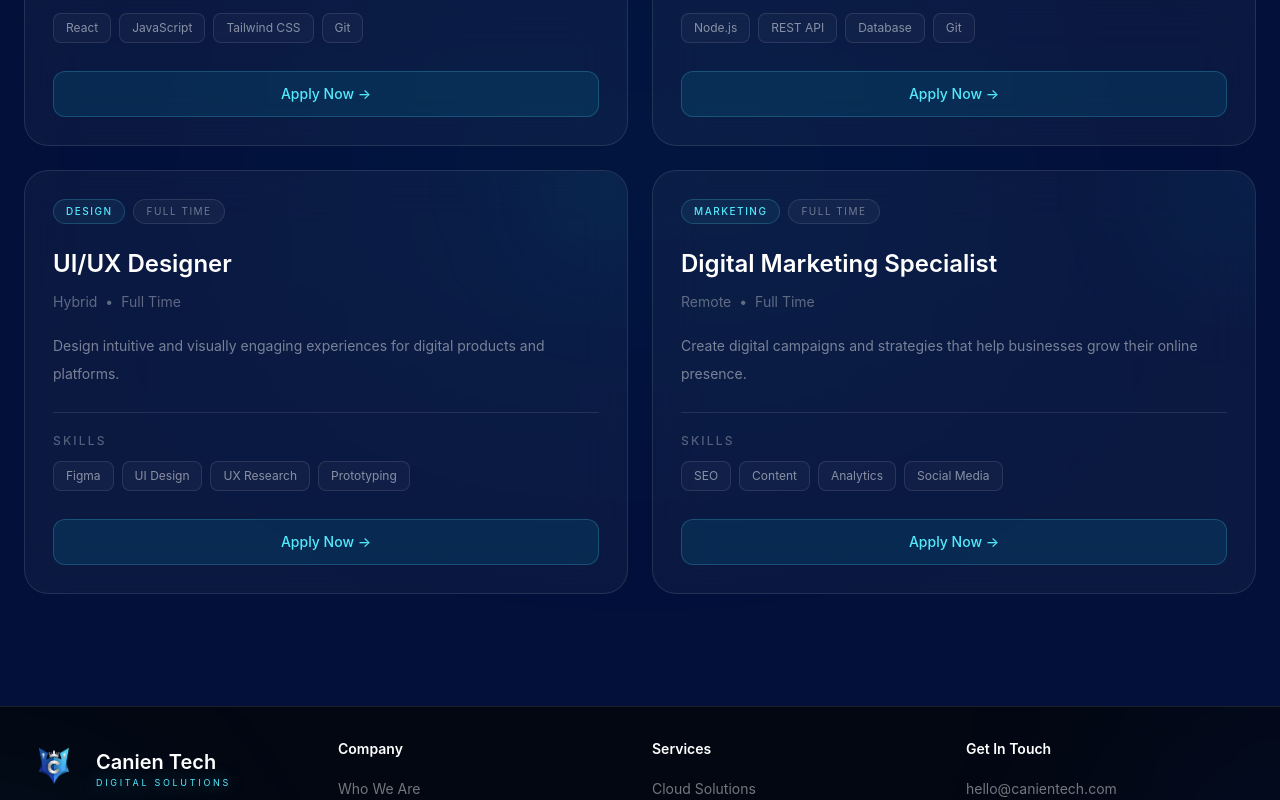
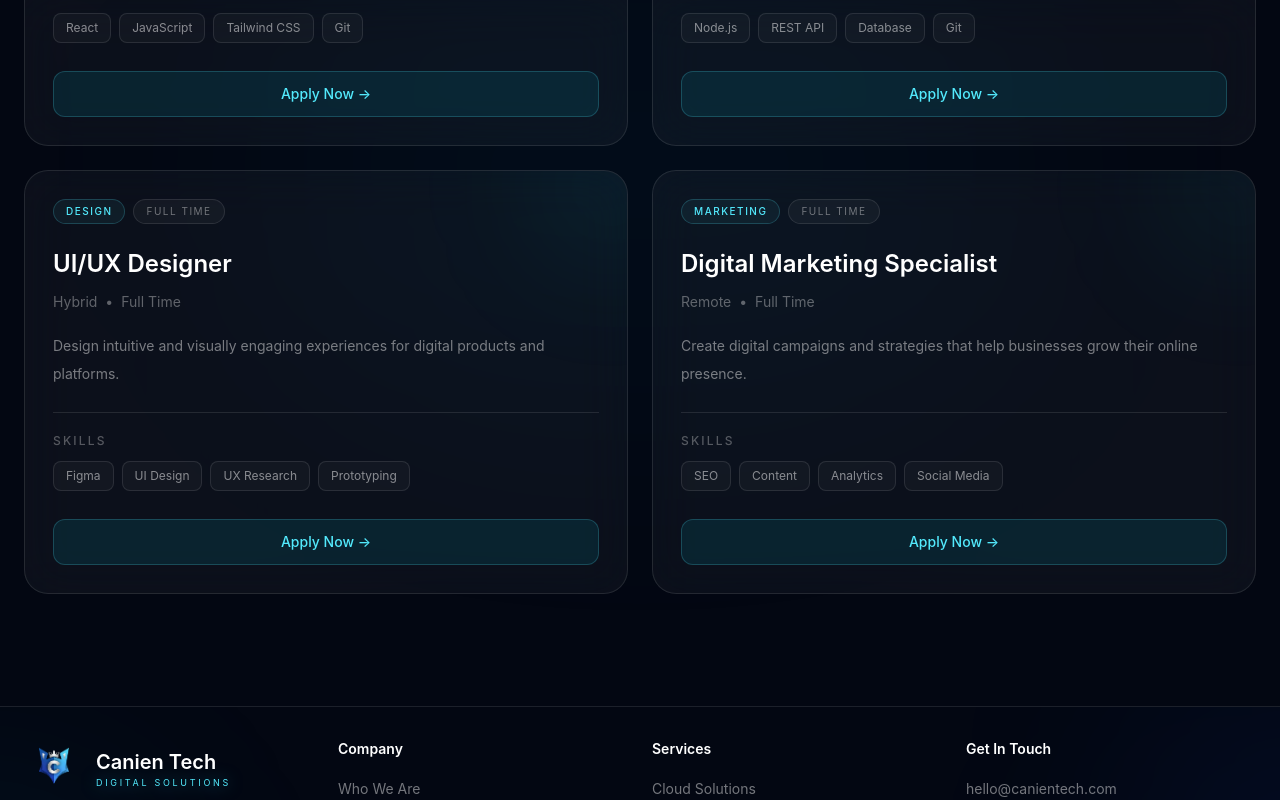
Before and after one commit to sourav-07-s/CanienTech, a React (Vite) app: page /careers in a window 1280 px wide. Shown: the part 949-1749 px from the top of the page. Built offline with nearby package versions, Linux system fonts and the light colour scheme.

Commit message:
contact form minor change

```diff
--- a/src/components/Contact/ContactForm.jsx
+++ b/src/components/Contact/ContactForm.jsx
@@ -11,6 +11,7 @@ const ContactForm = () => {
 
   const [errors, setErrors] = useState({});
   const [submitted, setSubmitted] = useState(false);
+  const [isSubmitting, setIsSubmitting] = useState(false);
 
   const handleChange = (event) => {
     const { name, value } = event.target;
@@ -48,7 +49,8 @@ const ContactForm = () => {
     if (!formData.message.trim()) {
       newErrors.message = "Message is required.";
     } else if (formData.message.trim().length < 10) {
-      newErrors.message = "Message must be at least 10 characters.";
+      newErrors.message =
+        "Message must be at least 10 characters.";
     }
 
     setErrors(newErrors);
@@ -56,11 +58,20 @@ const ContactForm = () => {
     return Object.keys(newErrors).length === 0;
   };
 
-  const handleSubmit = (event) => {
+  const handleSubmit = async (event) => {
     event.preventDefault();
 
-    if (!validate()) return;
+    if (!validate()) {
+      return;
+    }
 
+    setIsSubmitting(true);
+    setSubmitted(false);
+
+    // Temporary frontend-only submission simulation.
+    await new Promise((resolve) => setTimeout(resolve, 1000));
+
+    setIsSubmitting(false);
     setSubmitted(true);
 
     setFormData({
@@ -85,12 +96,19 @@ const ContactForm = () => {
         sm:p-8
       "
     >
+      {/* Name + Email */}
       <div className="grid gap-5 sm:grid-cols-2">
         {/* Name */}
         <div>
           <label
             htmlFor="name"
-            className="mb-2 block text-sm font-medium text-white/65"
+            className="
+              mb-2
+              block
+              text-sm
+              font-medium
+              text-white/65
+            "
           >
             Name
           </label>
@@ -102,8 +120,11 @@ const ContactForm = () => {
             value={formData.name}
             onChange={handleChange}
             placeholder="Your name"
+            autoComplete="name"
             aria-invalid={Boolean(errors.name)}
-            aria-describedby={errors.name ? "name-error" : undefined}
+            aria-describedby={
+              errors.name ? "name-error" : undefined
+            }
             className={`
               w-full
               rounded-xl
@@ -141,7 +162,13 @@ const ContactForm = () => {
         <div>
           <label
             htmlFor="email"
-            className="mb-2 block text-sm font-medium text-white/65"
+            className="
+              mb-2
+              block
+              text-sm
+              font-medium
+              text-white/65
+            "
           >
             Email
           </label>
@@ -153,8 +180,11 @@ const ContactForm = () => {
             value={formData.email}
             onChange={handleChange}
             placeholder="you@example.com"
+            autoComplete="email"
             aria-invalid={Boolean(errors.email)}
-            aria-describedby={errors.email ? "email-error" : undefined}
+            aria-describedby={
+              errors.email ? "email-error" : undefined
+            }
             className={`
               w-full
               rounded-xl
@@ -193,7 +223,13 @@ const ContactForm = () => {
       <div className="mt-5">
         <label
           htmlFor="subject"
-          className="mb-2 block text-sm font-medium text-white/65"
+          className="
+            mb-2
+            block
+            text-sm
+            font-medium
+            text-white/65
+          "
         >
           Subject
         </label>
@@ -246,7 +282,13 @@ const ContactForm = () => {
       <div className="mt-5">
         <label
           htmlFor="message"
-          className="mb-2 block text-sm font-medium text-white/65"
+          className="
+            mb-2
+            block
+            text-sm
+            font-medium
+            text-white/65
+          "
         >
           Message
         </label>
@@ -296,7 +338,7 @@ const ContactForm = () => {
         )}
       </div>
 
-      {/* Success */}
+      {/* Success Message */}
       {submitted && (
         <div
           role="status"
@@ -316,9 +358,10 @@ const ContactForm = () => {
         </div>
       )}
 
-      {/* Submit */}
+      {/* Submit Button */}
       <button
         type="submit"
+        disabled={isSubmitting}
         className="
           group
           mt-6
@@ -342,8 +385,30 @@ const ContactForm = () => {
           hover:bg-cyan-400/20
           hover:text-white
           hover:shadow-[0_0_30px_rgba(34,211,238,0.12)]
+          disabled:cursor-not-allowed
+          disabled:opacity-50
+          disabled:hover:shadow-none
         "
       >
+        {isSubmitting ? (
+          <>
+            <span
+              aria-hidden="true"
+              className="
+                h-4
+                w-4
+                animate-spin
+                rounded-full
+                border-2
+                border-cyan-300/30
+                border-t-cyan-300
+              "
+            />
+
+            Sending...
+          </>
+        ) : (
+          <>
             Send Message
 
             <Send
@@ -355,6 +420,8 @@ const ContactForm = () => {
                 group-hover:translate-x-1
               "
             />
+          </>
+        )}
       </button>
     </form>
   );
--- a/src/components/Layout/Layout.jsx
+++ b/src/components/Layout/Layout.jsx
@@ -4,10 +4,10 @@ import Footer from "../Footer/Footer";
 
 export const Layout = () => {
   return (
-    <div >
+    <div className="min-h-screen bg-transparent text-white">
       <Navbar />
 
-      <main>
+      <main >
         <Outlet />
       </main>
 
--- a/src/index.css
+++ b/src/index.css
@@ -1,18 +1,71 @@
 @import "tailwindcss";
-
-html,
-body,
-#root {
-  min-height: 100%;
-  margin: 0;
-  background: #02103a;
-  color: white;
-}
 
 html {
   scroll-behavior: smooth;
 }
 
+html,
+body,
+#root {
+  margin: 0;
+  min-height: 100%;
+}
+
+body {
+  overflow-x: hidden;
+  background: #030712;
+  color: white;
+}
+
+/* Global ambient background */
+body::before {
+  content: "";
+  position: fixed;
+  inset: 0;
+  z-index: -2;
+  pointer-events: none;
+
+  background:
+    radial-gradient(
+      circle at 10% 15%,
+      rgba(34, 211, 238, 0.08),
+      transparent 28%
+    ),
+    radial-gradient(
+      circle at 90% 10%,
+      rgba(59, 130, 246, 0.08),
+      transparent 28%
+    ),
+    radial-gradient(
+      circle at 50% 85%,
+      rgba(34, 211, 238, 0.05),
+      transparent 30%
+    );
+}
+
+/* Very subtle dark layer */
+body::after {
+  content: "";
+  position: fixed;
+  inset: 0;
+  z-index: -1;
+  pointer-events: none;
+
+  background:
+    linear-gradient(
+      to bottom,
+      rgba(3, 7, 18, 0.2),
+      rgba(3, 7, 18, 0.75)
+    );
+}
+
+/* Selection */
+::selection {
+  background: rgba(34, 211, 238, 0.25);
+  color: white;
+}
+
+/* Keyboard accessibility */
 button:focus-visible,
 a:focus-visible,
 input:focus-visible,
@@ -21,3 +74,19 @@ select:focus-visible {
   outline: 2px solid #22d3ee;
   outline-offset: 3px;
 }
+
+/* Reduced motion */
+@media (prefers-reduced-motion: reduce) {
+  html {
+    scroll-behavior: auto;
+  }
+
+  *,
+  *::before,
+  *::after {
+    animation-duration: 0.01ms !important;
+    animation-iteration-count: 1 !important;
+    transition-duration: 0.01ms !important;
+    scroll-behavior: auto !important;
+  }
+}
```
Also changed, not shown: src/components/Footer/Footer.jsx (+138 -46 lines). Lines whose indentation alone changed are shown as unchanged.
